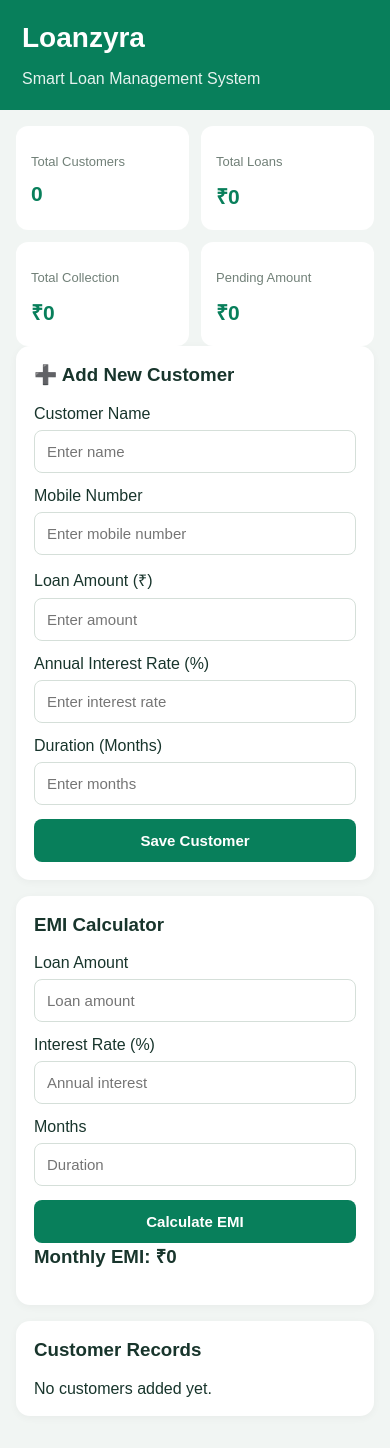
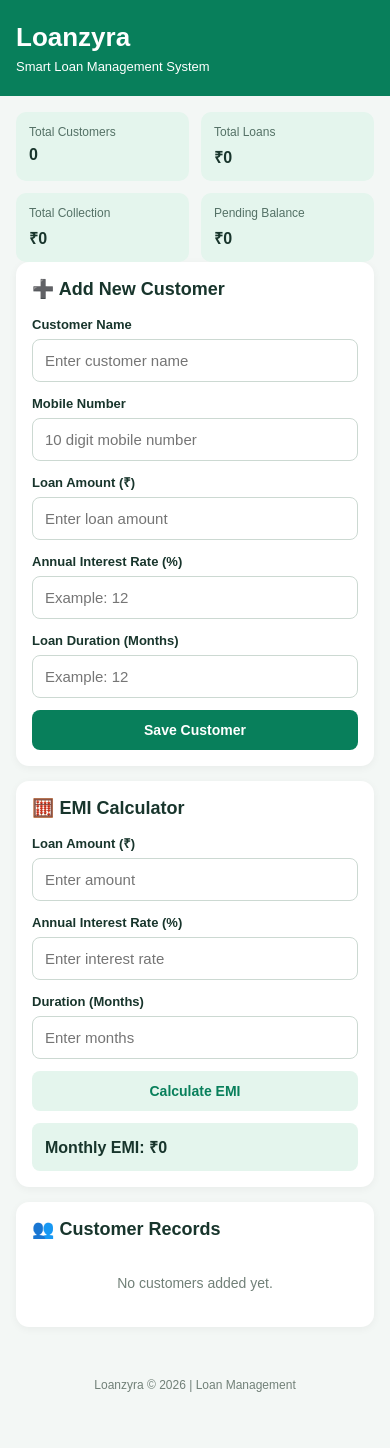
Before and after one commit to somanathsahu/Loanzyra-, a plain HTML site: page index.html in a window 390 px wide. After the commit the page ends 1412 px from the top, so only its background shows below. Drawn offline with Linux system fonts and the light colour scheme.

Commit message:
Refactor index.html for improved UI and responsiveness
Updated title and improved layout styles for better responsiveness. Enhanced the customer and loan management interface with new metrics and improved input fields.

```diff
--- a/index.html
+++ b/index.html
@@ -5,98 +5,41 @@
 <meta charset="UTF-8">
 <meta name="viewport" content="width=device-width, initial-scale=1.0">
 <meta name="theme-color" content="#087f5b">
-<title>Loanzyra</title>
-
+<title>Loanzyra - Loan Manager</title>
+<link rel="manifest" href="manifest.json">
 <style>
-* {
-  box-sizing: border-box;
-}
-
-body {
-  margin: 0;
-  font-family: Arial, sans-serif;
-  background: #f1f5f3;
-  color: #18352c;
-}
-
-header {
-  background: #087f5b;
-  color: white;
-  padding: 22px;
-}
-
-header h1 {
-  margin: 0;
-  font-size: 28px;
-}
-
-header p {
-  margin-bottom: 0;
-  opacity: 0.9;
-}
-
-main {
-  padding: 16px;
-}
-
-.card {
-  background: white;
-  padding: 18px;
-  border-radius: 14px;
-  margin-bottom: 16px;
-  box-shadow: 0 2px 8px #0000000a;
-}
-
-.grid {
-  display: grid;
-  grid-template-columns: 1fr 1fr;
-  gap: 12px;
-}
-
-.stat {
-  background: white;
-  padding: 15px;
-  border-radius: 12px;
-}
-
-.stat p {
-  color: #718078;
-  font-size: 13px;
-}
-
-.stat h2 {
-  color: #087f5b;
-  font-size: 21px;
-  margin: 5px 0;
-}
-
-input, select {
-  width: 100%;
-  padding: 12px;
-  margin: 7px 0 14px;
-  border: 1px solid #d5dfd9;
-  border-radius: 8px;
-  font-size: 15px;
-}
-
-button {
-  background: #087f5b;
-  color: white;
-  border: none;
-  padding: 13px;
-  border-radius: 8px;
-  width: 100%;
-  font-size: 15px;
-  font-weight: bold;
-}
-
-h3 {
-  margin-top: 0;
-}
-
+*{box-sizing:border-box}
+body{margin:0;font-family:Arial,sans-serif;background:#f3f7f5;color:#18352c}
+header{background:#087f5b;color:white;padding:22px 16px}
+header h1{margin:0;font-size:26px}
+header p{margin:6px 0 0;font-size:13px}
+main{max-width:850px;margin:auto;padding:16px}
+.grid{display:grid;grid-template-columns:1fr 1fr;gap:12px}
+.card{background:white;padding:16px;border-radius:13px;margin-bottom:15px;box-shadow:0 2px 9px #0000000c}
+.metric{background:#e4f5ed;border-radius:10px;padding:13px}
+.metric small{display:block;color:#547166;font-size:12px}
+.metric strong{display:block;font-size:19px;margin-top:7px;overflow-wrap:anywhere}
+h2{font-size:18px;margin:0 0 15px}
+input{width:100%;padding:12px;margin:6px 0 12px;border:1px solid #ccd9d2;border-radius:8px;font-size:15px}
+label{font-size:13px;font-weight:bold}
+button{border:0;background:#087f5b;color:white;padding:12px 16px;border-radius:8px;font-size:14px;font-weight:bold;cursor:pointer}
+button:active{opacity:.8}
+.full{width:100%}
+.secondary{background:#e4f5ed;color:#087f5b}
+.customer{border:1px solid #e0e9e4;border-radius:10px;padding:14px;margin:12px 0}
+.customer h3{margin:0 0 7px}
+.info{font-size:13px;line-height:1.8;color:#425c51}
+.balance{color:#b45309;font-weight:bold}
+.paid{color:#087f5b;font-weight:bold}
+.result{background:#e4f5ed;padding:13px;border-radius:8px;margin-top:12px;font-weight:bold}
+details{margin-top:12px;border-top:1px solid #e3e9e5;padding-top:10px}
+summary{cursor:pointer;color:#087f5b;font-weight:bold;font-size:14px}
+.history{font-size:13px;padding:8px;background:#f4f8f5;margin-top:7px;border-radius:7px}
+.empty{text-align:center;color:#718078;padding:20px;font-size:14px}
+footer{text-align:center;color:#718078;font-size:12px;padding:20px}
+@media(max-width:420px){.metric strong{font-size:16px}}
 </style>
 </head>
-
 <body>
 
 <header>
@@ -107,82 +50,101 @@ h3 {
 <main>
 
 <div class="grid">
-
-  <div class="stat">
-    <p>Total Customers</p>
-    <h2 id="customers">0</h2>
+<div class="metric">
+<small>Total Customers</small>
+<strong id="customers">0</strong>
 </div>
-
-  <div class="stat">
-    <p>Total Loans</p>
-    <h2 id="loans">₹0</h2>
+<div class="metric">
+<small>Total Loans</small>
+<strong id="loans">₹0</strong>
 </div>
-
-  <div class="stat">
-    <p>Total Collection</p>
-    <h2 id="collection">₹0</h2>
+<div class="metric">
+<small>Total Collection</small>
+<strong id="collection">₹0</strong>
 </div>
-
-  <div class="stat">
-    <p>Pending Amount</p>
-    <h2 id="pending">₹0</h2>
+<div class="metric">
+<small>Pending Balance</small>
+<strong id="pending">₹0</strong>
 </div>
-
 </div>
 
 <div class="card">
-  <h3>➕ Add New Customer</h3>
+<h2>➕ Add New Customer</h2>
 
 <label>Customer Name</label>
-  <input type="text" id="customerName" placeholder="Enter name">
+<input id="customerName" placeholder="Enter customer name">
 
 <label>Mobile Number</label>
-  <input type="tel" id="mobile" placeholder="Enter mobile number">
+<input id="mobile" type="tel" maxlength="10" placeholder="10 digit mobile number">
 
 <label>Loan Amount (₹)</label>
-  <input type="number" id="loanAmount" placeholder="Enter amount">
+<input id="loanAmount" type="number" min="1" placeholder="Enter loan amount">
 
 <label>Annual Interest Rate (%)</label>
-  <input type="number" id="interest" placeholder="Enter interest rate">
+<input id="interest" type="number" min="0" step="0.01" placeholder="Example: 12">
 
-  <label>Duration (Months)</label>
-  <input type="number" id="duration" placeholder="Enter months">
+<label>Loan Duration (Months)</label>
+<input id="duration" type="number" min="1" placeholder="Example: 12">
 
-  <button onclick="addCustomer()">Save Customer</button>
+<button class="full" onclick="addCustomer()">Save Customer</button>
 </div>
 
 <div class="card">
-  <h3>EMI Calculator</h3>
+<h2>🧮 EMI Calculator</h2>
 
-  <label>Loan Amount</label>
-  <input type="number" id="calcAmount" placeholder="Loan amount">
+<label>Loan Amount (₹)</label>
+<input id="calcAmount" type="number" placeholder="Enter amount">
 
-  <label>Interest Rate (%)</label>
-  <input type="number" id="calcRate" placeholder="Annual interest">
+<label>Annual Interest Rate (%)</label>
+<input id="calcRate" type="number" step="0.01" placeholder="Enter interest rate">
 
-  <label>Months</label>
-  <input type="number" id="calcMonths" placeholder="Duration">
+<label>Duration (Months)</label>
+<input id="calcMonths" type="number" placeholder="Enter months">
 
-  <button onclick="calculateEMI()">Calculate EMI</button>
-
-  <h3 id="emiResult">Monthly EMI: ₹0</h3>
+<button class="full secondary" onclick="calculateEMI()">Calculate EMI</button>
+<div class="result" id="emiResult">Monthly EMI: ₹0</div>
 </div>
 
 <div class="card">
-  <h3>Customer Records</h3>
-  <div id="customerList">No customers added yet.</div>
+<h2>👥 Customer Records</h2>
+<div id="customerList">
+<div class="empty">No customers added yet.</div>
+</div>
 </div>
 
 </main>
+
+<footer>Loanzyra © 2026 | Loan Management</footer>
 
 <script>
 let customers = JSON.parse(
   localStorage.getItem("loanzyra_customers") || "[]"
 );
 
+// Old customer data migration
+customers.forEach(c => {
+  if (!Array.isArray(c.payments)) c.payments = [];
+  if (!c.totalPayable) {
+    c.totalPayable = Number(c.monthlyEMI || 0) * Number(c.months || 0);
+  }
+  if (c.paid === undefined) c.paid = 0;
+});
+
 function money(value) {
-  return "₹" + Number(value).toLocaleString("en-IN", {
+  return "₹" + Number(value || 0).toLocaleString("en-IN", {
     maximumFractionDigits: 2
+  });
+}
+
+function escapeHTML(value) {
+  return String(value ?? "").replace(/[&<>"']/g, function(ch) {
+    return {
+      "&":"&amp;",
+      "<":"&lt;",
+      ">":"&gt;",
+      '"':"&quot;",
+      "'":"&#39;"
+    }[ch];
   });
 }
 
@@ -195,11 +157,10 @@ function saveData() {
 
 function emi(amount, rate, months) {
   let r = rate / 1200;
-
   if (r === 0) return amount / months;
 
-  return amount * r * Math.pow(1 + r, months) /
-    (Math.pow(1 + r, months) - 1);
+  return amount * r * Math.pow(1+r, months) /
+    (Math.pow(1+r, months)-1);
 }
 
 function calculateEMI() {
@@ -207,7 +168,9 @@ function calculateEMI() {
   let rate = Number(document.getElementById("calcRate").value);
   let months = Number(document.getElementById("calcMonths").value);
 
-  if (amount <= 0 || rate < 0 || months <= 0) {
+  if (!Number.isFinite(amount) || amount <= 0 ||
+      !Number.isFinite(rate) || rate < 0 ||
+      !Number.isInteger(months) || months <= 0) {
     alert("Enter valid loan details");
     return;
   }
@@ -224,10 +187,14 @@ function addCustomer() {
   let months = Number(document.getElementById("duration").value);
 
   if (!name || !/^[0-9]{10}$/.test(mobile) ||
-      amount <= 0 || rate < 0 || months <= 0) {
-    alert("Please enter valid customer and loan details.");
+      !Number.isFinite(amount) || amount <= 0 ||
+      !Number.isFinite(rate) || rate < 0 ||
+      !Number.isInteger(months) || months <= 0) {
+    alert("Please enter valid customer details");
     return;
   }
+
+  let monthlyEMI = emi(amount, rate, months);
 
   customers.push({
     name: name,
@@ -235,8 +202,10 @@ function addCustomer() {
     amount: amount,
     rate: rate,
     months: months,
-    monthlyEMI: emi(amount, rate, months),
-    paid: 0
+    monthlyEMI: monthlyEMI,
+    totalPayable: monthlyEMI * months,
+    paid: 0,
+    payments: []
   });
 
   saveData();
@@ -253,52 +222,68 @@ function addCustomer() {
 
 function addPayment(index) {
   let customer = customers[index];
-  let remaining = customer.amount - customer.paid;
+  if (!customer) return;
+
+  let remaining = Math.max(
+    0,
+    Number(customer.totalPayable) - Number(customer.paid || 0)
+  );
 
   if (remaining <= 0) {
-    alert("Loan is already fully paid.");
+    alert("This loan is fully paid!");
     return;
   }
 
-  let payment = Number(
-    prompt("Enter payment amount. Balance: " + money(remaining))
+  let input = prompt(
+    "Enter payment amount. Remaining: " + money(remaining)
   );
 
-  if (!Number.isFinite(payment) || payment <= 0 ||
-      payment > remaining) {
-    alert("Invalid payment amount.");
+  if (input === null) return;
+
+  let payment = Number(input);
+
+  if (!Number.isFinite(payment) || payment <= 0) {
+    alert("Enter a valid payment amount");
     return;
   }
 
-  customer.paid += payment;
+  if (payment > remaining) {
+    alert("Payment cannot be more than remaining balance");
+    return;
+  }
+
+  if (!Array.isArray(customer.payments)) {
+    customer.payments = [];
+  }
+
+  customer.payments.push({
+    amount: payment,
+    date: new Date().toLocaleString("en-IN")
+  });
+
+  customer.paid = Number(customer.paid || 0) + payment;
+
   saveData();
   render();
 
   alert("Payment recorded successfully!");
 }
 
-function escapeHTML(value) {
-  return String(value).replace(/[&<>"']/g, function(char) {
-    return {
-      "&": "&amp;",
-      "<": "&lt;",
-      ">": "&gt;",
-      '"': "&quot;",
-      "'": "&#39;"
-    }[char];
-  });
-}
+function render() {
+  let totalLoans = customers.reduce(
+    (sum, c) => sum + Number(c.amount || 0), 0
+  );
 
-function render() {
-  let totalLoans = 0;
-  let totalPaid = 0;
-  let totalPending = 0;
+  let totalPaid = customers.reduce(
+    (sum, c) => sum + Number(c.paid || 0), 0
+  );
 
-  customers.forEach(function(c) {
-    totalLoans += c.amount;
-    totalPaid += c.paid;
-    totalPending += Math.max(0, c.amount - c.paid);
-  });
+  let totalPending = customers.reduce(
+    (sum, c) => sum + Math.max(
+      0,
+      Number(c.totalPayable || 0) - Number(c.paid || 0)
+    ), 0
+  );
 
   document.getElementById("customers").innerText = customers.length;
   document.getElementById("loans").innerText = money(totalLoans);
@@ -308,27 +293,54 @@ function render() {
   let list = document.getElementById("customerList");
 
   if (customers.length === 0) {
-    list.innerHTML = "No customers added yet.";
+    list.innerHTML = '<div class="empty">No customers added yet.</div>';
     return;
   }
 
-  list.innerHTML = customers.map(function(c, i) {
+  list.innerHTML = customers.map((c, index) => {
+    let paid = Number(c.paid || 0);
+    let payable = Number(c.totalPayable || 0);
+    let balance = Math.max(0, payable - paid);
+    let payments = Array.isArray(c.payments) ? c.payments : [];
+
+    let history = payments.length
+      ? payments.slice().reverse().map(p =>
+          '<div class="history">' +
+          escapeHTML(p.date) + ' — <b>' +
+          money(p.amount) + '</b></div>'
+        ).join("")
+      : '<div class="history">No payment recorded yet.</div>';
+
     return `
-      <div style="border-bottom:1px solid #ddd;padding:14px 0;">
+      <div class="customer">
         <h3>${escapeHTML(c.name)}</h3>
-        <p>Mobile: ${escapeHTML(c.mobile)}</p>
-        <p>Loan: ${money(c.amount)}</p>
-        <p>Monthly EMI: ${money(c.monthlyEMI)}</p>
-        <p>Paid: ${money(c.paid)}</p>
-        <p>Balance: ${money(Math.max(0, c.amount-c.paid))}</p>
-        <button onclick="addPayment(${i})">
-          Record Payment
-        </button>
+        <div class="info">
+          Mobile: ${escapeHTML(c.mobile)}<br>
+          Loan Amount: <b>${money(c.amount)}</b><br>
+          Interest Rate: ${escapeHTML(c.rate)}% yearly<br>
+          Duration: ${escapeHTML(c.months)} months<br>
+          Monthly EMI: <b>${money(c.monthlyEMI)}</b><br>
+          Total Payable: ${money(payable)}<br>
+          Total Paid: <span class="paid">${money(paid)}</span><br>
+          Remaining Balance: <span class="balance">${money(balance)}</span>
+        </div>
+
+        <br>
+        ${balance > 0
+          ? `<button onclick="addPayment(${index})">Record Payment</button>`
+          : '<button class="secondary" disabled>Loan Completed</button>'
+        }
+
+        <details>
+          <summary>Payment History (${payments.length})</summary>
+          ${history}
+        </details>
       </div>
     `;
   }).join("");
 }
 
+saveData();
 render();
 </script>
 
```
Lines whose indentation alone changed are shown as unchanged.
